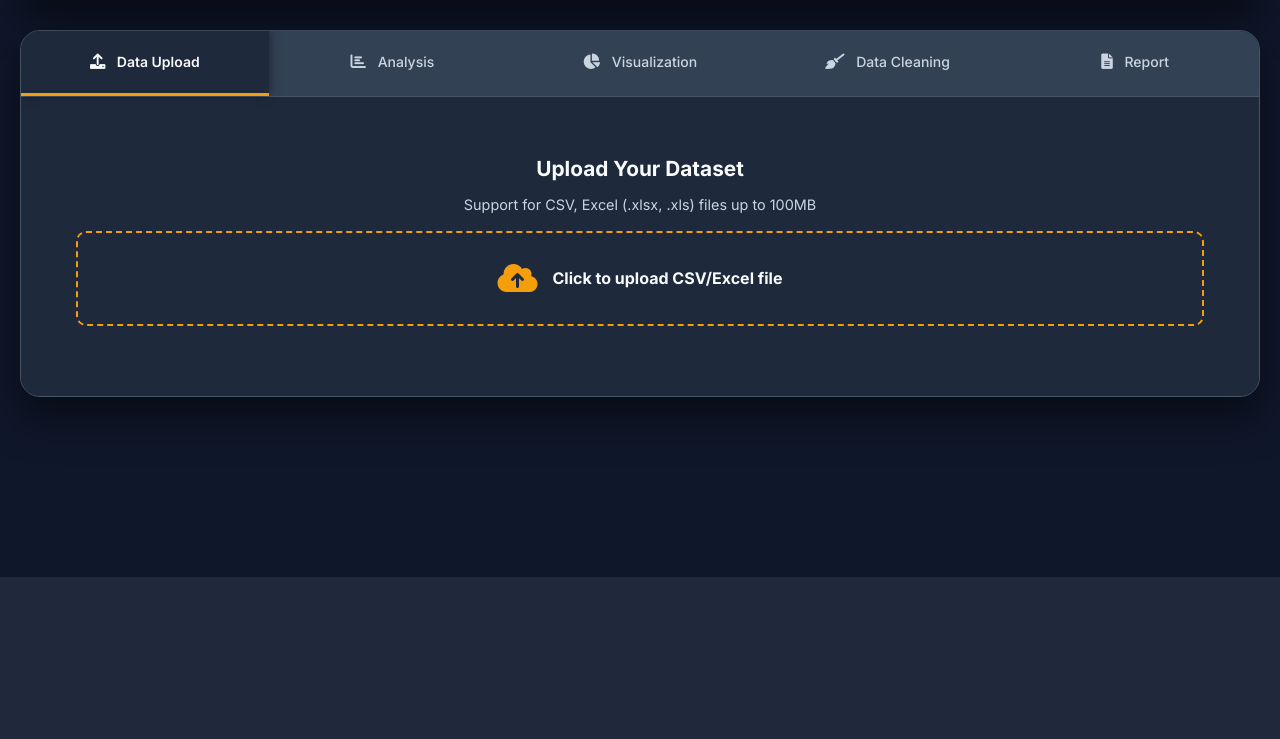
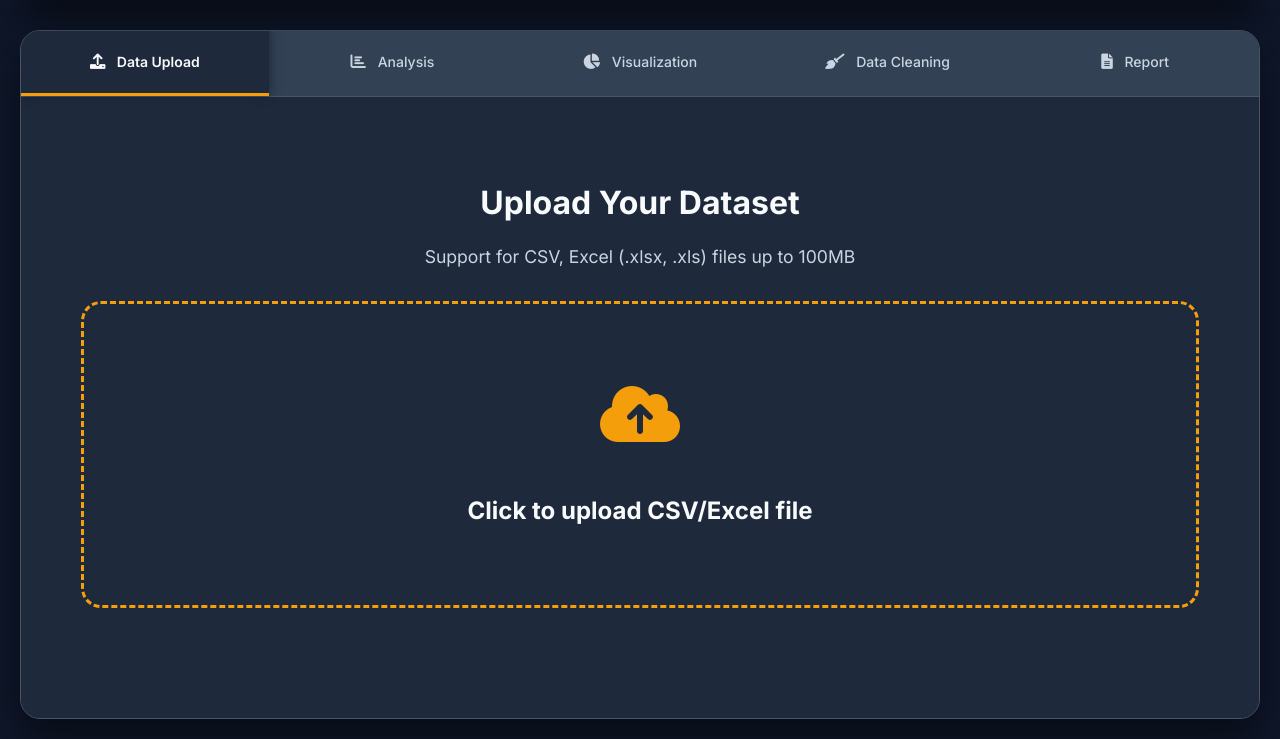
Before and after one commit to Krishnakanth1993/TASAI_ERA, a Flask app: page / in a window 1280 px wide. Shown: the part 223-962 px from the top of the page. Before the commit the page ends 800 px from the top, so only its background shows below. Run offline with Flask 3, Linux system fonts and the light colour scheme; some libraries are stand-ins or nearby versions.

Commit message:
Data loader and Data preview implemented

```diff
--- a/EDA_Tool/static/app.js
+++ b/EDA_Tool/static/app.js
@@ -92,48 +92,144 @@ function displayDataPreview(data) {
     const infoDiv = document.getElementById('dataInfo');
     const tableContainer = document.getElementById('dataTableContainer');
 
-    // Display data info (df.info equivalent)
-    infoDiv.innerHTML = `
+    // Extract data from the correct structure
+    const dataInfo = data.data_info;
+
+    // Safely get values with fallbacks
+    const shape = dataInfo?.shape || [0, 0];
+    const memoryUsage = dataInfo?.memory_usage || 0;
+    const nullCounts = dataInfo?.null_counts || {};
+    const duplicateRows = dataInfo?.duplicate_rows || 0;
+    const dtypes = dataInfo?.dtypes || {};
+
+    // Calculate missing values total
+    const missingTotal = Object.values(nullCounts).reduce((sum, count) => sum + (count || 0), 0);
+
+    // Calculate data quality metrics
+    const totalCells = shape[0] * shape[1];
+    const completeness = totalCells > 0 ? ((totalCells - missingTotal) / totalCells * 100).toFixed(2) : '0.00';
+    const missingRate = totalCells > 0 ? (missingTotal / totalCells * 100).toFixed(2) : '0.00';
+    const duplicateRate = shape[0] > 0 ? (duplicateRows / shape[0] * 100).toFixed(2) : '0.00';
+
+    debugLog('Processed values:', {
+        shape,
+        memoryUsage,
+        missingTotal,
+        duplicateRows,
+        completeness,
+        missingRate,
+        duplicateRate
+    });
+
+    // Create the HTML content
+    const htmlContent = `
+        <!-- Summary Stats Grid (1x4) - Single Row -->
+        <div class="stats-grid" style="grid-template-columns: repeat(4, 1fr); margin-bottom: 30px;">
+            <div class="stat-card">
+                <div class="stat-header">
+                    <i class="fas fa-table"></i>
+                    <h3>Dataset Shape</h3>
+                </div>
+                <div class="stat-content">
+                    <p><strong>Rows:</strong> ${shape[0]}</p>
+                    <p><strong>Columns:</strong> ${shape[1]}</p>
+                </div>
+            </div>
+            <div class="stat-card">
+                <div class="stat-header">
+                    <i class="fas fa-hdd"></i>
+                    <h3>Memory Usage</h3>
+                </div>
+                <div class="stat-content">
+                    <p><strong>Size:</strong> ${(memoryUsage / 1024 / 1024).toFixed(2)} MB</p>
+                </div>
+            </div>
+            <div class="stat-card">
+                <div class="stat-header">
+                    <i class="fas fa-exclamation-triangle"></i>
+                    <h3>Missing Values</h3>
+                </div>
+                <div class="stat-content">
+                    <p><strong>Total:</strong> ${missingTotal}</p>
+                </div>
+            </div>
+            <div class="stat-card">
+                <div class="stat-header">
+                    <i class="fas fa-copy"></i>
+                    <h3>Duplicate Rows</h3>
+                </div>
+                <div class="stat-content">
+                    <p><strong>Count:</strong> ${duplicateRows}</p>
+                </div>
+            </div>
+        </div>
+
+        <!-- Dataset Information Table (df.info equivalent) -->
+        <h4 style="margin: 20px 0 15px 0; color: var(--text-primary);">Dataset Information</h4>
         <table class="data-info-table">
             <thead>
                 <tr>
                     <th>Column</th>
                     <th>Non-Null Count</th>
+                    <th>Missing Values</th>
                     <th>Dtype</th>
                     <th>Memory Usage</th>
                 </tr>
             </thead>
             <tbody>
-                ${Object.entries(data.data_info.dtypes).map(([col, dtype]) => `
+                ${Object.entries(dtypes).map(([col, dtype]) => {
+                    const nullCount = nullCounts[col] || 0;
+                    const nonNullCount = shape[0] - nullCount;
+                    const colMemory = (memoryUsage / shape[1] / 1024).toFixed(2);
+
+                    return `
                         <tr>
                             <td><strong>${col}</strong></td>
-                        <td>${data.data_info.shape[0] - data.data_info.null_counts[col]}</td>
+                            <td>${nonNullCount}</td>
+                            <td>${nullCount}</td>
                             <td>${dtype}</td>
-                        <td>${(data.data_info.memory_usage / data.data_info.shape[1] / 1024).toFixed(2)} KB</td>
+                            <td>${colMemory} KB</td>
                         </tr>
-                `).join('')}
+                    `;
+                }).join('')}
             </tbody>
         </table>
-        <div class="stats-grid" style="margin-top: 20px;">
+
+        <!-- File Information -->
+        <h4 style="margin: 30px 0 15px 0; color: var(--text-primary);">File Information</h4>
+        <div class="stats-grid" style="grid-template-columns: repeat(auto-fit, minmax(200px, 1fr));">
             <div class="stat-card">
-                <h3>Dataset Shape</h3>
-                <p><strong>Rows:</strong> ${data.data_info.shape[0]}</p>
-                <p><strong>Columns:</strong> ${data.data_info.shape[1]}</p>
+                <div class="stat-header">
+                    <i class="fas fa-file-alt"></i>
+                    <h3>File Details</h3>
+                </div>
+                <div class="stat-content">
+                    <p><strong>Upload Time:</strong> ${new Date().toLocaleString()}</p>
+                    <p><strong>File Size:</strong> ${(memoryUsage / 1024 / 1024).toFixed(2)} MB</p>
+                    <p><strong>Data Format:</strong> Table</p>
+                    <p><strong>Encoding:</strong> UTF-8</p>
+                </div>
             </div>
             <div class="stat-card">
-                <h3>Memory Usage</h3>
-                <p><strong>Size:</strong> ${(data.data_info.memory_usage / 1024 / 1024).toFixed(2)} MB</p>
+                <div class="stat-header">
+                    <i class="fas fa-chart-line"></i>
+                    <h3>Data Quality</h3>
                 </div>
-            <div class="stat-card">
-                <h3>Missing Values</h3>
-                <p><strong>Total:</strong> ${Object.values(data.data_info.null_counts).reduce((a, b) => a + b, 0)}</p>
+                <div class="stat-content">
+                    <p><strong>Completeness:</strong> ${completeness}%</p>
+                    <p><strong>Missing Rate:</strong> ${missingRate}%</p>
+                    <p><strong>Duplicate Rate:</strong> ${duplicateRate}%</p>
                 </div>
-            <div class="stat-card">
-                <h3>Duplicate Rows</h3>
-                <p><strong>Count:</strong> ${data.data_info.duplicate_rows}</p>
             </div>
         </div>
     `;
+
+    // Set the HTML content
+    infoDiv.innerHTML = htmlContent;
+
+    // Debug: Check if content was set
+    debugLog('HTML content length:', htmlContent.length);
+    debugLog('First stat card content:', infoDiv.querySelector('.stat-card .stat-content')?.innerHTML);
 
     // Show initial data table (HEAD by default)
     showDataView('head');
--- a/EDA_Tool/static/styles.css
+++ b/EDA_Tool/static/styles.css
@@ -195,39 +195,35 @@ body {
     to { opacity: 1; transform: translateY(0); }
 }
 
-/* Upload Section - Ultra Compact */
+/* Upload Section */
 .upload-section {
     text-align: center;
-    padding: 15px;  /* Further reduced */
+    padding: 40px 20px;
 }
 
 .upload-section h2 {
-    font-size: 1.3rem;  /* Further reduced */
-    margin-bottom: 8px;  /* Further reduced */
+    font-size: 2rem;
+    margin-bottom: 15px;
     color: var(--text-primary);
     font-weight: 700;
 }
 
 .upload-section p {
     color: var(--text-secondary);
-    margin-bottom: 15px;  /* Further reduced */
-    font-size: 0.9rem;  /* Further reduced */
+    margin-bottom: 30px;
+    font-size: 1.1rem;
 }
 
 .upload-area {
-    border: 2px dashed var(--primary-color);  /* Reduced border */
-    border-radius: 10px;  /* Reduced radius */
-    padding: 20px;  /* Much more compact */
-    margin: 15px 0;  /* Reduced margin */
+    border: 3px dashed var(--primary-color);
+    border-radius: 20px;
+    padding: 60px 40px;
+    margin: 30px 0;
     transition: all 0.3s cubic-bezier(0.4, 0, 0.2, 1);
     cursor: pointer;
     background: var(--bg-card);
     position: relative;
     overflow: hidden;
-    display: flex;  /* Make it a single row */
-    align-items: center;  /* Center vertically */
-    justify-content: center;  /* Center horizontally */
-    gap: 15px;  /* Space between icon and text */
 }
 
 .upload-area::before {
@@ -254,24 +250,32 @@ body {
     box-shadow: 0 20px 40px var(--shadow-color);
 }
 
+.upload-area.dragover {
+    border-color: var(--accent-color);
+    background: var(--bg-hover);
+    transform: scale(1.02);
+}
+
 .upload-icon {
-    font-size: 2rem;  /* Reduced icon size */
+    font-size: 4rem;
     color: var(--primary-color);
-    margin: 0;  /* Remove margin */
+    margin-bottom: 25px;
     position: relative;
     z-index: 2;
 }
 
 .upload-area h3 {
-    font-size: 1rem;  /* Reduced text size */
-    margin: 0;  /* Remove margin */
+    font-size: 1.5rem;
+    margin-bottom: 15px;
     color: var(--text-primary);
     position: relative;
     z-index: 2;
 }
 
 .upload-area p {
-    display: none;  /* Hide the description text to save space */
+    color: var(--text-secondary);
+    position: relative;
+    z-index: 2;
 }
 
 .file-input {
--- a/EDA_Tool/templates/index.html
+++ b/EDA_Tool/templates/index.html
@@ -38,6 +38,7 @@
             <!-- Upload Tab -->
             <div id="upload" class="tab-content active">
                 <div class="upload-section">
+                    <!-- Title and description are hidden by CSS -->
                     <h2>Upload Your Dataset</h2>
                     <p>Support for CSV, Excel (.xlsx, .xls) files up to 100MB</p>
 
```
Also changed, not shown: other parts of EDA_Tool/static/styles.css (+43 -0 lines). Lines whose indentation alone changed are shown as unchanged.
